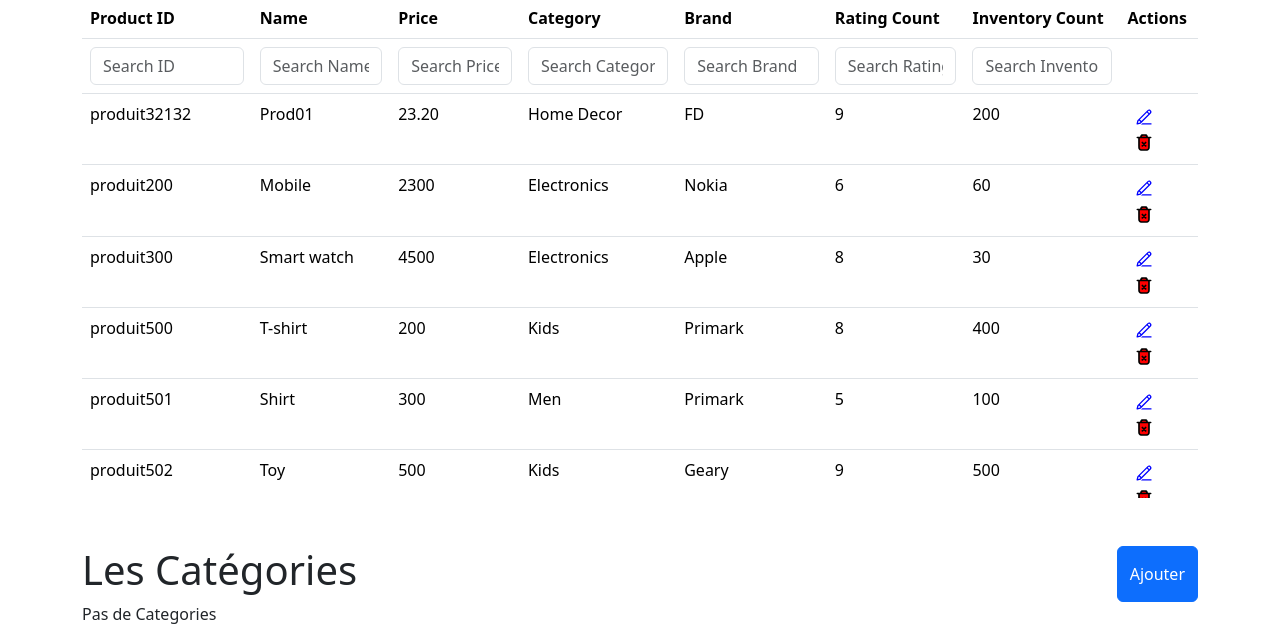
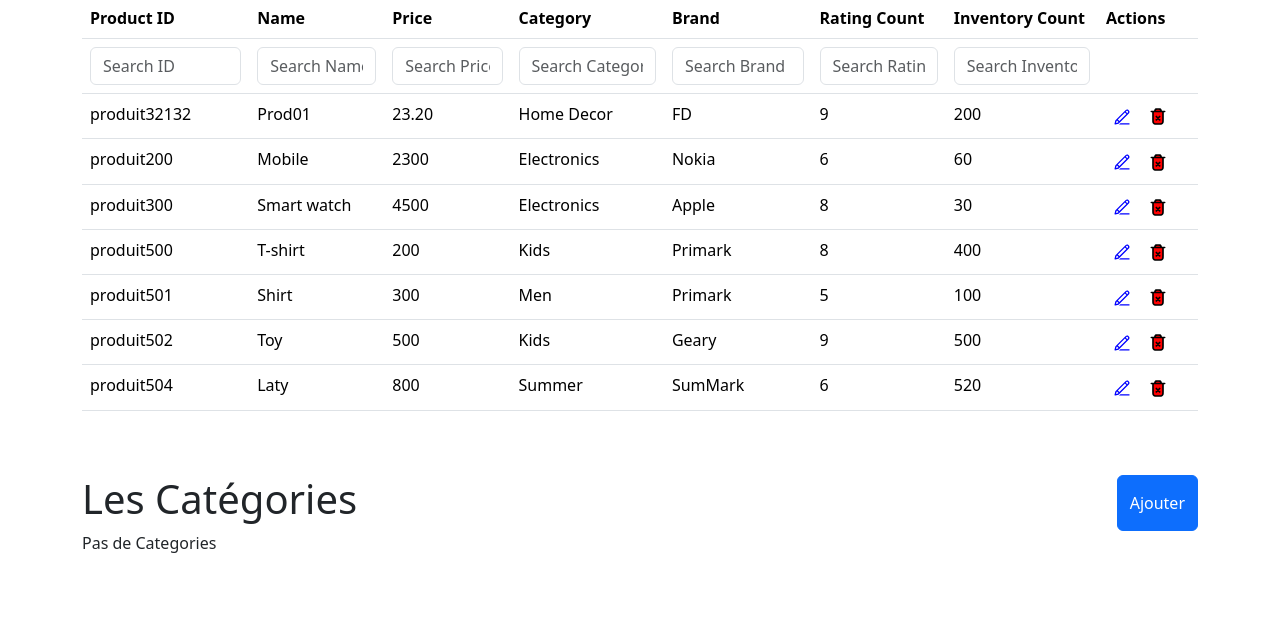
Before and after one commit to youssef-souilah/StockMaster, a website: page public/index.html in a window 1280 px wide. Shown: the part 233-859 px from the top of the page. After the commit the page ends 800 px from the top, so only its background shows below. Drawn offline with nearby package versions, Linux system fonts and the light colour scheme; no server answers; files whose address does not match are found by name.

Commit message:
fix table layout

```diff
--- a/public/index.html
+++ b/public/index.html
@@ -53,7 +53,7 @@
                         <th scope="col">Brand</th>
                         <th scope="col">Rating Count</th>
                         <th scope="col">Inventory Count</th>
-                        <th scope="col">Actions</th>
+                        <th scope="col" style="width: 100px;">Actions</th>
                     </tr>
                     <tr>
                         <th><input type="text" class="form-control" id="search-id" placeholder="Search ID"></th>
```
